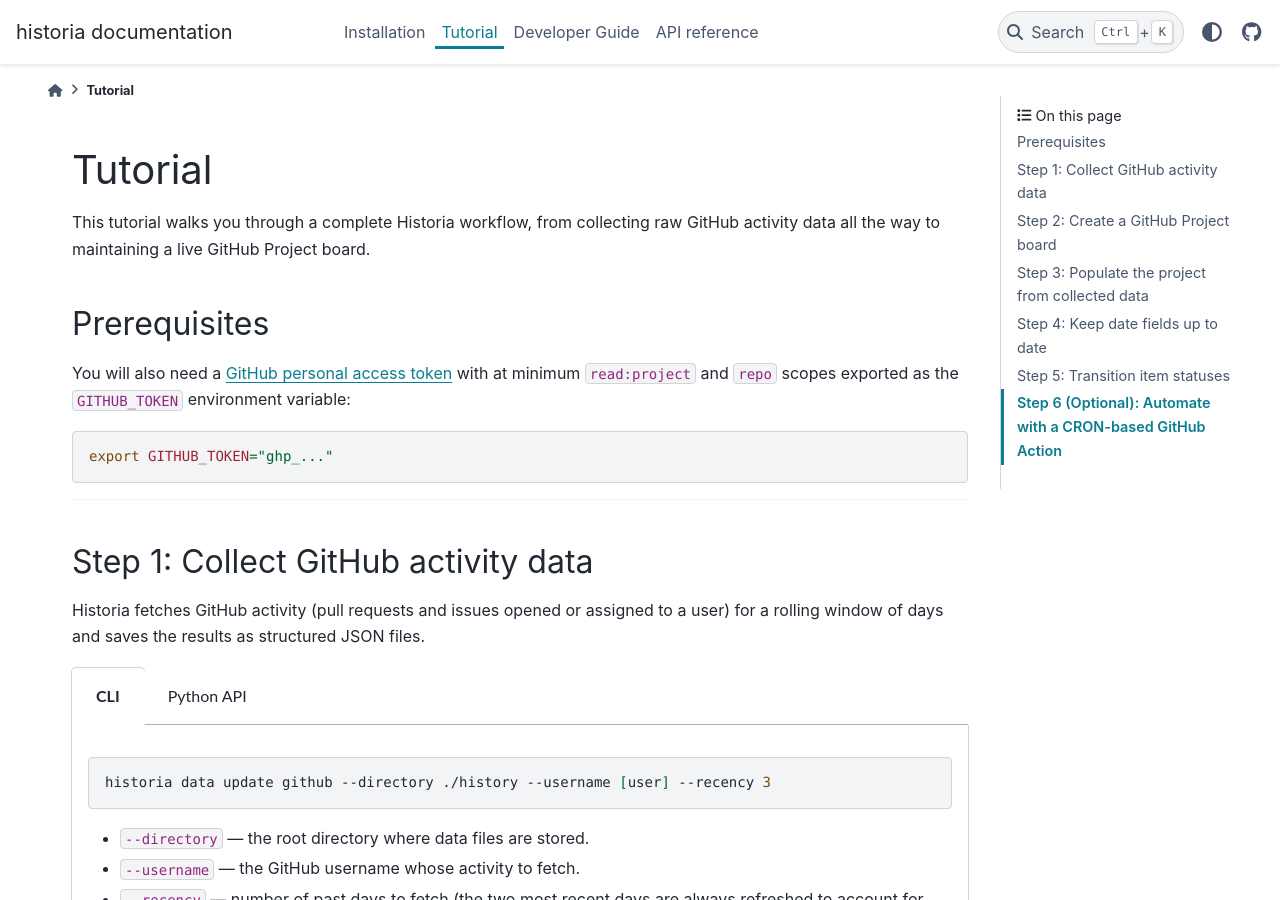
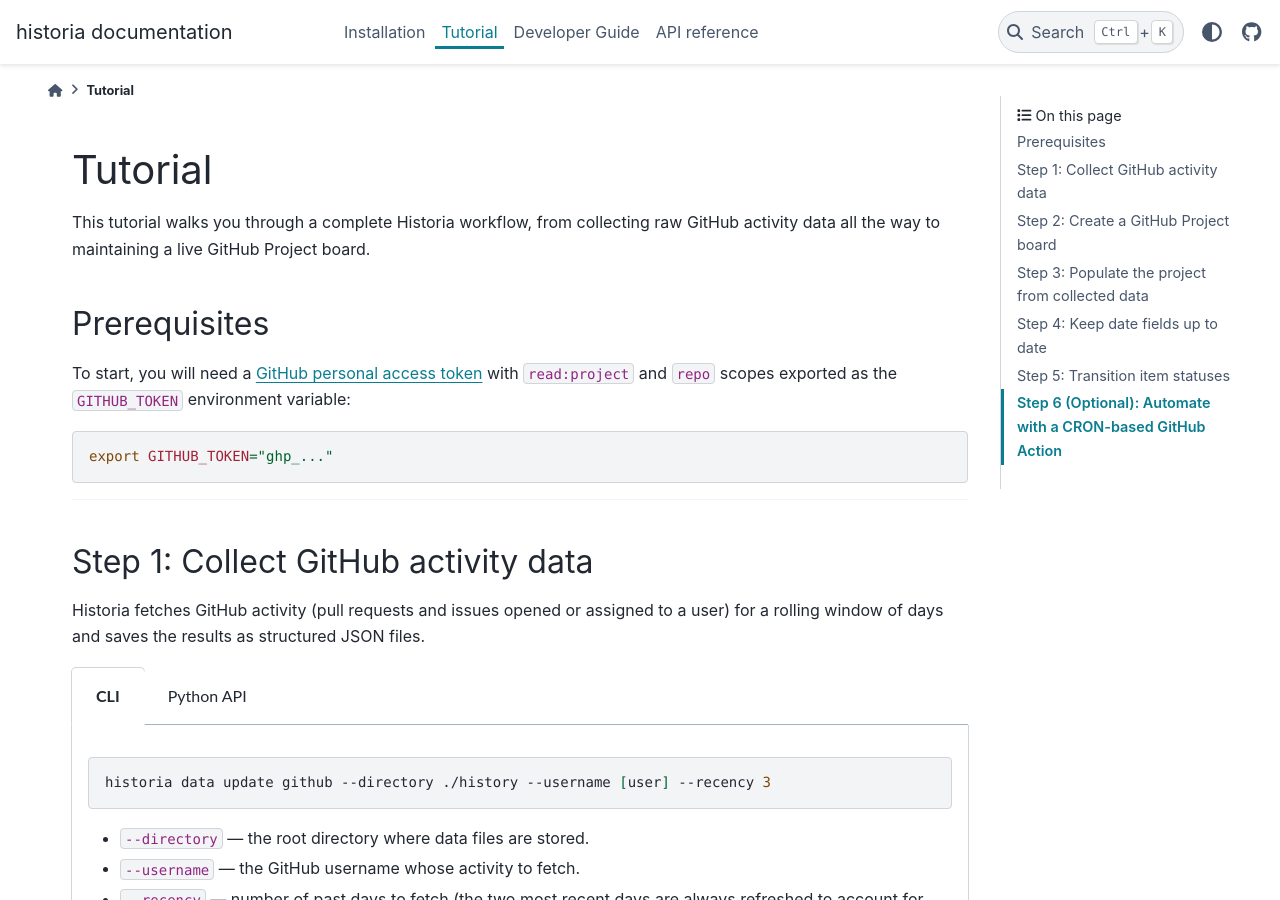
Before and after one commit to CodyCBakerPhD/historia, a Sphinx documentation site: the page built from docs/tutorial/index.md, in a window 1280 px wide and 900 px high. Built offline with Sphinx 7.4.7 and the PyData theme 0.15.4, drawn with Linux system fonts in a browser that asks for light colours.

Commit message:
Fix wording for GitHub personal access token instructions

````diff
--- a/docs/tutorial/index.md
+++ b/docs/tutorial/index.md
@@ -4,7 +4,7 @@
 
 ## Prerequisites
 
-You will also need a [GitHub personal access token](https://docs.github.com/en/authentication/keeping-your-account-and-data-secure/managing-your-personal-access-tokens) with at minimum `read:project` and `repo` scopes exported as the `GITHUB_TOKEN` environment variable:
+To start, you will need a [GitHub personal access token](https://docs.github.com/en/authentication/keeping-your-account-and-data-secure/managing-your-personal-access-tokens) with `read:project` and `repo` scopes exported as the `GITHUB_TOKEN` environment variable:
 
 ```bash
 export GITHUB_TOKEN="ghp_..."
````
